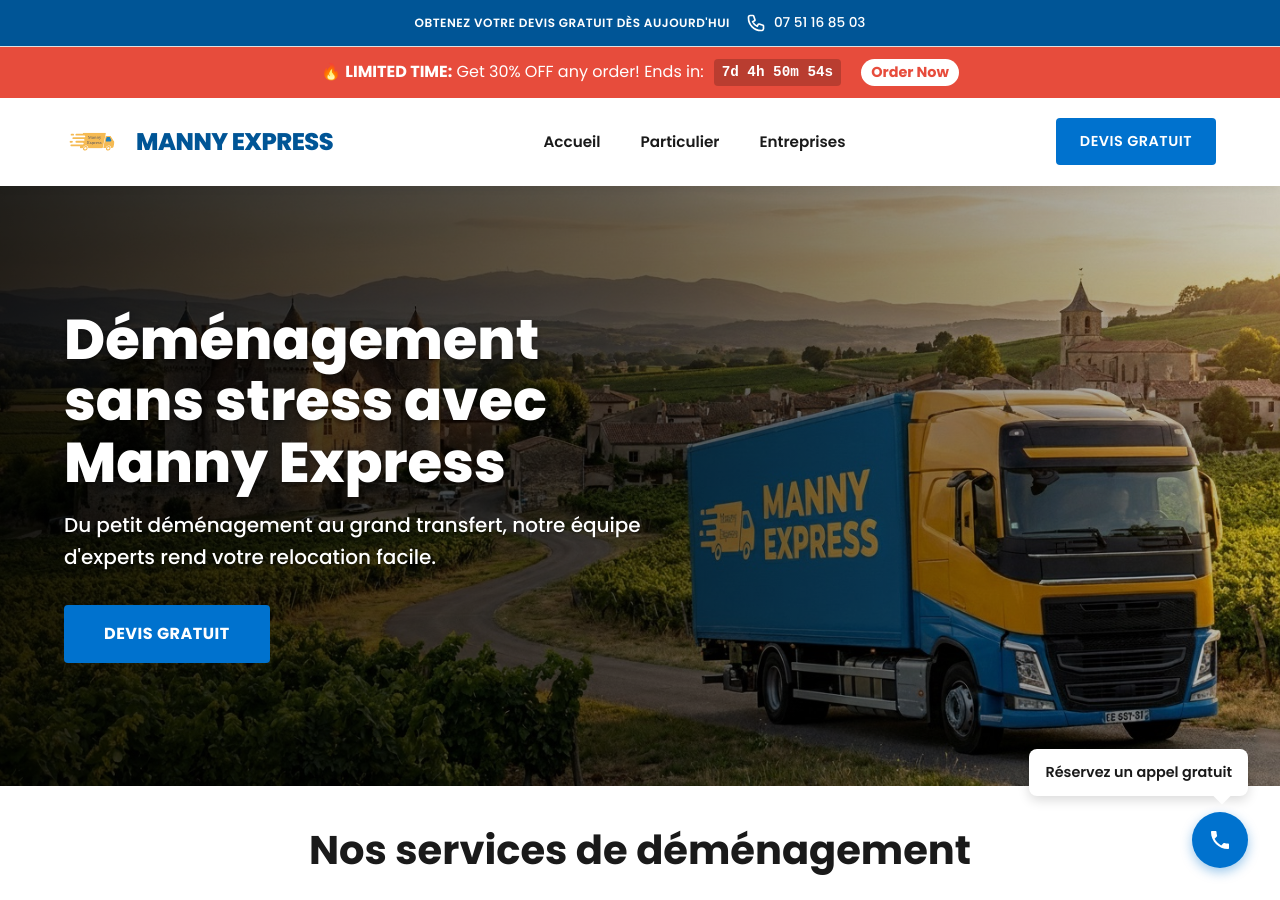
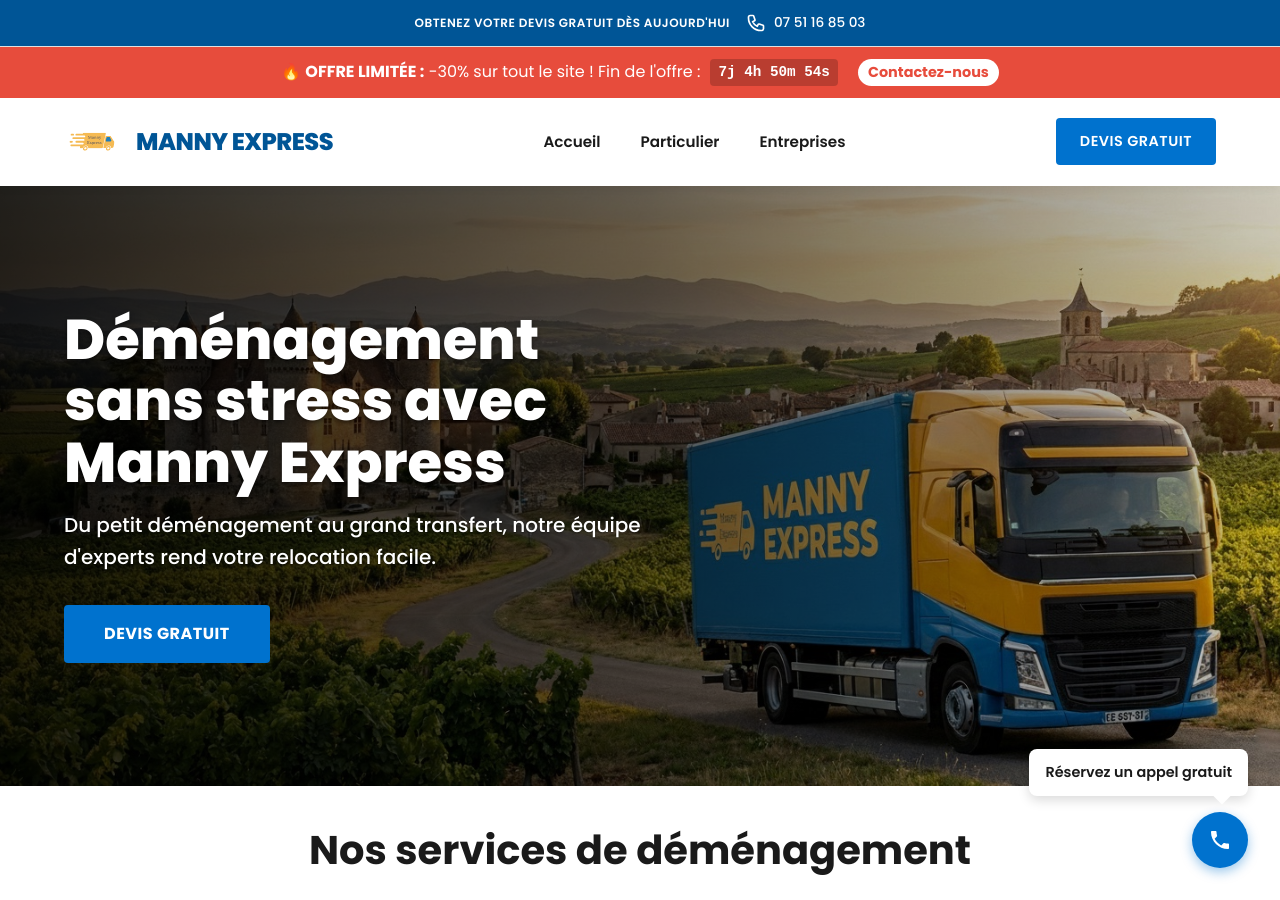
Before and after one commit to billoosijok/mannyexpress, a Jekyll site: the page built from index.html, in a window 1280 px wide and 900 px high. Built offline with Jekyll 4.4.1, drawn with Linux system fonts in a browser that asks for light colours.

Commit message:
Added 30% off countdown banner

```diff
--- a/_includes/countdown-banner.html
+++ b/_includes/countdown-banner.html
@@ -1,23 +1,21 @@
 <div id="promo-banner">
     <div class="promo-content">
-        <span class="promo-text">🔥 <strong>LIMITED TIME:</strong> Get 30% OFF any order! Ends in: </span>
-        <span id="countdown-timer">Loading...</span>
-        <a href="#contact" class="promo-btn">Order Now</a>
+        <span class="promo-text">🔥 <strong>OFFRE LIMITÉE :</strong> -30% sur tout le site ! Fin de l'offre : </span>
+        <span id="countdown-timer">Chargement...</span>
+        <a href="#contact" class="promo-btn">Contactez-nous</a>
     </div>
 </div>
 
 <style>
     #promo-banner {
         background-color: #e74c3c;
-        /* Urgent Red Color */
+        /* Rouge Urgent */
         color: white;
         text-align: center;
         padding: 12px 0;
         font-family: 'Poppins', sans-serif;
-        /* Matches your site font */
         position: relative;
         z-index: 9999;
-        /* Ensures it sits on top of everything */
     }
 
     .promo-content {
@@ -55,26 +52,27 @@
 </style>
 
 <script>
-    // --- MECHANIC NOTES: SET YOUR END DATE HERE ---
+    // --- REGLAGE MECANO : DATE DE FIN ---
+    // Gardez le mois en anglais pour que le code comprenne (Jan, Feb, Mar...)
     // Format: "Month Day, Year Time"
     var countDownDate = new Date("Jan 26, 2026 23:59:59").getTime();
-    // ----------------------------------------------
+    // ------------------------------------
 
     var x = setInterval(function () {
         var now = new Date().getTime();
         var distance = countDownDate - now;
 
-        // Calculations for days, hours, minutes and seconds
+        // Calcul des jours, heures, minutes et secondes
         var days = Math.floor(distance / (1000 * 60 * 60 * 24));
         var hours = Math.floor((distance % (1000 * 60 * 60 * 24)) / (1000 * 60 * 60));
         var minutes = Math.floor((distance % (1000 * 60 * 60)) / (1000 * 60));
         var seconds = Math.floor((distance % (1000 * 60)) / 1000);
 
-        // Display the result
+        // Affichage (j = jours)
         document.getElementById("countdown-timer").innerHTML =
-            days + "d " + hours + "h " + minutes + "m " + seconds + "s ";
+            days + "j " + hours + "h " + minutes + "m " + seconds + "s ";
 
-        // If the count down is finished, write some text or hide the banner
+        // Si le compte à rebours est fini, on cache la bannière
         if (distance < 0) {
             clearInterval(x);
             document.getElementById("promo-banner").style.display = "none";
```
Also changed, not shown: other parts of _includes/countdown-banner.html (+0 -1 lines).
